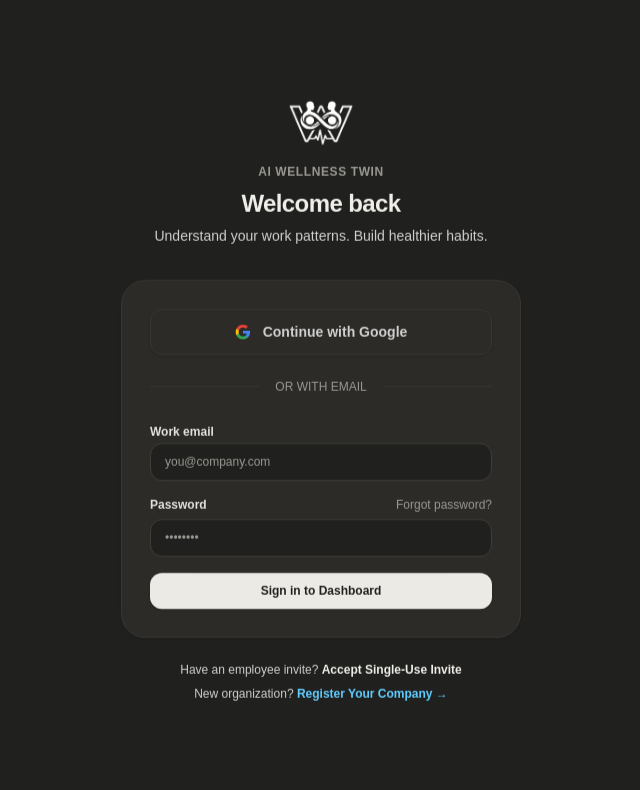
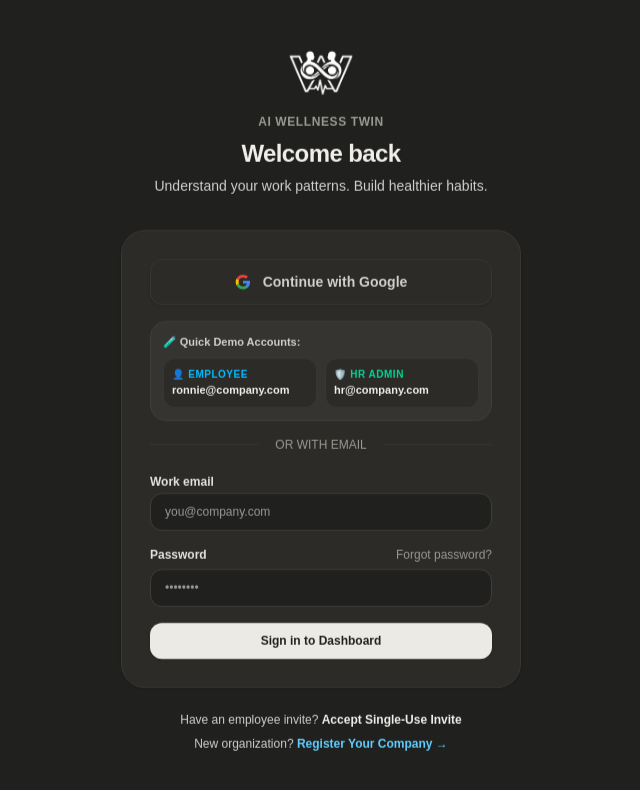
Before and after one commit to ronnielmharlssb-dot/ai-wellness-twin, a Next.js app: page /login in a window 1280 px wide. Shown: the top 790 px of the page, without its empty margins (319-959 px from the left). Built offline with nearby package versions, Linux system fonts and the light colour scheme.

Commit message:
feat: configure organic HR test account, remove manager role, and restrict employee HR access

```diff
--- a/src/app/dashboard/layout.tsx
+++ b/src/app/dashboard/layout.tsx
@@ -5,7 +5,7 @@ import MobileNav from "./MobileNav";
 import { UserHeaderButton } from "@/components/ui/user-header-button";
 import { LiveTelemetryIndicator } from "@/components/ui/live-telemetry-indicator";
 import { WellnessTwinLogo } from "@/components/ui/wellness-twin-logo";
-import { Settings, ShieldCheck, Users } from "lucide-react";
+import { Settings, ShieldCheck } from "lucide-react";
 
 export default function DashboardLayout({
   children,
@@ -39,13 +39,6 @@ export default function DashboardLayout({
             </div>
 
             <div className="mt-auto border-t border-slate-100 pt-4 dark:border-[#383734] space-y-1">
-              <Link
-                href="/hr"
-                className="flex items-center gap-3 rounded-xl px-3 py-2 text-xs font-medium text-slate-500 transition hover:bg-slate-50 hover:text-slate-900 dark:text-[#a6a6a6] dark:hover:bg-[#353430] dark:hover:text-white"
-              >
-                <Users className="h-4 w-4 text-slate-400 dark:text-[#9a9893]" />
-                <span>HR Workforce View</span>
-              </Link>
               <Link
                 href="/settings"
                 className="flex items-center gap-3 rounded-xl px-3 py-2 text-xs font-medium text-slate-500 transition hover:bg-slate-50 hover:text-slate-900 dark:text-[#a6a6a6] dark:hover:bg-[#353430] dark:hover:text-white"
--- a/src/app/hr/layout.tsx
+++ b/src/app/hr/layout.tsx
@@ -2,25 +2,52 @@
 
 import { useEffect, useState } from "react";
 import Link from "next/link";
+import { useRouter } from "next/navigation";
 import HRNav from "./HRNav";
 import { UserHeaderButton } from "@/components/ui/user-header-button";
 import { WellnessTwinLogo } from "@/components/ui/wellness-twin-logo";
 import { Settings, ShieldCheck, Building2, LayoutDashboard } from "lucide-react";
 import { getOrganizations, type Organization } from "@/lib/organizations/organizationManager";
+import { getLocalSessionUser } from "@/lib/supabase/auth";
 
 export default function HRLayout({
   children,
 }: {
   children: React.ReactNode;
 }) {
+  const router = useRouter();
+  const [isAuthorized, setIsAuthorized] = useState<boolean | null>(null);
   const [activeOrg, setActiveOrg] = useState<Organization | null>(null);
 
   useEffect(() => {
+    const user = getLocalSessionUser();
+    if (!user) {
+      setIsAuthorized(false);
+      router.replace("/login");
+      return;
+    }
+    if (user.role !== "hr") {
+      setIsAuthorized(false);
+      router.replace("/dashboard");
+      return;
+    }
+    setIsAuthorized(true);
     const orgs = getOrganizations();
     if (orgs.length > 0) {
       setActiveOrg(orgs[0]);
     }
-  }, []);
+  }, [router]);
+
+  if (!isAuthorized) {
+    return (
+      <div className="flex min-h-screen items-center justify-center bg-[#f7f8fa] dark:bg-[#20201e]">
+        <div className="flex flex-col items-center gap-3">
+          <WellnessTwinLogo size={40} />
+          <p className="text-xs font-semibold text-slate-400">Verifying HR authorization...</p>
+        </div>
+      </div>
+    );
+  }
 
   return (
     <div className="min-h-screen bg-[#f7f8fa] dark:bg-[#20201e] transition-colors duration-300">
--- a/src/app/login/page.tsx
+++ b/src/app/login/page.tsx
@@ -152,10 +152,52 @@ export default function LoginPage() {
             Continue with Google
           </Button>
 
-          <div className="my-6 flex items-center gap-4">
-            <div className="h-px flex-1 bg-slate-100" />
+          {/* Quick Demo Test Accounts */}
+          <div className="rounded-2xl border border-slate-200/80 bg-slate-50/80 p-3 dark:border-[#383734] dark:bg-[#20201e]/60">
+            <p className="text-[11px] font-semibold text-slate-500 dark:text-slate-400 mb-2">
+              🧪 Quick Demo Accounts:
+            </p>
+            <div className="grid grid-cols-2 gap-2">
+              <button
+                type="button"
+                onClick={() => {
+                  setEmail("ronnie@company.com");
+                  setPassword("password123");
+                  setError("");
+                }}
+                className="flex flex-col items-start rounded-xl border border-slate-200 bg-white p-2 text-left transition hover:border-slate-400 hover:bg-slate-50 dark:border-[#383734] dark:bg-[#2c2b28] dark:hover:border-slate-500"
+              >
+                <span className="text-[10px] font-bold uppercase tracking-wider text-sky-600 dark:text-sky-400">
+                  👤 Employee
+                </span>
+                <span className="text-[11px] font-semibold text-slate-800 dark:text-slate-200">
+                  ronnie@company.com
+                </span>
+              </button>
+
+              <button
+                type="button"
+                onClick={() => {
+                  setEmail("hr@company.com");
+                  setPassword("password123");
+                  setError("");
+                }}
+                className="flex flex-col items-start rounded-xl border border-slate-200 bg-white p-2 text-left transition hover:border-slate-400 hover:bg-slate-50 dark:border-[#383734] dark:bg-[#2c2b28] dark:hover:border-slate-500"
+              >
+                <span className="text-[10px] font-bold uppercase tracking-wider text-emerald-600 dark:text-emerald-400">
+                  🛡️ HR Admin
+                </span>
+                <span className="text-[11px] font-semibold text-slate-800 dark:text-slate-200">
+                  hr@company.com
+                </span>
+              </button>
+            </div>
+          </div>
+
+          <div className="my-4 flex items-center gap-4">
+            <div className="h-px flex-1 bg-slate-100 dark:bg-[#383734]" />
             <span className="text-xs font-medium text-slate-400">OR WITH EMAIL</span>
-            <div className="h-px flex-1 bg-slate-100" />
+            <div className="h-px flex-1 bg-slate-100 dark:bg-[#383734]" />
           </div>
 
           <form onSubmit={handleLogin} className="space-y-4">
--- a/src/app/settings/page.tsx
+++ b/src/app/settings/page.tsx
@@ -1308,7 +1308,7 @@ export default function SettingsPage() {
 
                   <div className="mt-4 space-y-3 text-xs leading-5 text-slate-600 dark:text-slate-400">
                     <p>
-                      <strong className="text-slate-900 dark:text-slate-200">1. Individual Confidentiality:</strong> Your personal baseline, daily scores, and reflection answers are private to you. They are never displayed on HR or managerial dashboards.
+                      <strong className="text-slate-900 dark:text-slate-200">1. Individual Confidentiality:</strong> Your personal baseline, daily scores, and reflection answers are private to you. They are never displayed on HR portals or dashboards.
                     </p>
                     <p>
                       <strong className="text-slate-900 dark:text-slate-200">2. k-Anonymity Threshold (k ≥ 3):</strong> HR aggregate trends are only calculated for groups with at least 3 eligible members to prevent deducing any individual&apos;s state.
--- a/src/lib/organizations/organizationManager.ts
+++ b/src/lib/organizations/organizationManager.ts
@@ -56,8 +56,8 @@ export const DEFAULT_ORGANIZATIONS: Organization[] = [
     registrationNumber: "US-EIN-RONNIE-2026",
     teamSize: "10-50",
     industry: "Software & Technology",
-    adminEmail: "ronnie@company.com",
-    adminName: "Ronnie",
+    adminEmail: "hr@company.com",
+    adminName: "Sarah Jenkins",
     verificationStatus: "verified",
     createdAt: new Date().toISOString(),
     verifiedAt: new Date().toISOString(),
--- a/src/lib/supabase/auth.ts
+++ b/src/lib/supabase/auth.ts
@@ -4,7 +4,7 @@ export type AuthUser = {
   id: string;
   email: string;
   fullName: string;
-  role: "employee" | "hr" | "manager";
+  role: "employee" | "hr";
 };
 
 const LOCAL_SESSION_KEY = "wellness-auth-user";
@@ -17,7 +17,17 @@ export const PRIMARY_USER_ACCOUNT: AuthUser = {
   role: "employee",
 };
 
-const DEFAULT_ACCOUNTS: AuthUser[] = [PRIMARY_USER_ACCOUNT];
+export const PRIMARY_HR_ACCOUNT: AuthUser = {
+  id: "usr-hr-sarah",
+  email: "hr@company.com",
+  fullName: "Sarah Jenkins",
+  role: "hr",
+};
+
+export const DEFAULT_ACCOUNTS: AuthUser[] = [
+  PRIMARY_USER_ACCOUNT,
+  PRIMARY_HR_ACCOUNT,
+];
 
 export function getRegisteredUsers(): AuthUser[] {
   if (typeof window === "undefined") {
@@ -31,7 +41,13 @@ export function getRegisteredUsers(): AuthUser[] {
       return DEFAULT_ACCOUNTS;
     }
     const parsed: AuthUser[] = JSON.parse(saved);
-    return parsed.length > 0 ? parsed : DEFAULT_ACCOUNTS;
+    const merged = Array.isArray(parsed) ? [...parsed] : [];
+    for (const def of DEFAULT_ACCOUNTS) {
+      if (!merged.some((u) => u.email.toLowerCase() === def.email.toLowerCase())) {
+        merged.push(def);
+      }
+    }
+    return merged.length > 0 ? merged : DEFAULT_ACCOUNTS;
   } catch {
     return DEFAULT_ACCOUNTS;
   }
@@ -111,7 +127,7 @@ export async function signUpUser({
   email: string;
   password: string;
   fullName: string;
-  role: "employee" | "hr" | "manager";
+  role: "employee" | "hr";
 }): Promise<{ user: AuthUser | null; error: string | null }> {
   const normalizedEmail = email.trim().toLowerCase();
 
@@ -164,7 +180,7 @@ export async function signInUser({
 }: {
   email: string;
   password?: string;
-  selectedRole?: "employee" | "hr" | "manager";
+  selectedRole?: "employee" | "hr";
 }): Promise<{ user: AuthUser | null; error: string | null }> {
   const normalizedEmail = email.trim().toLowerCase();
 
```
Also changed, not shown: 1 other file (tests, documents, lock files or other folders).
